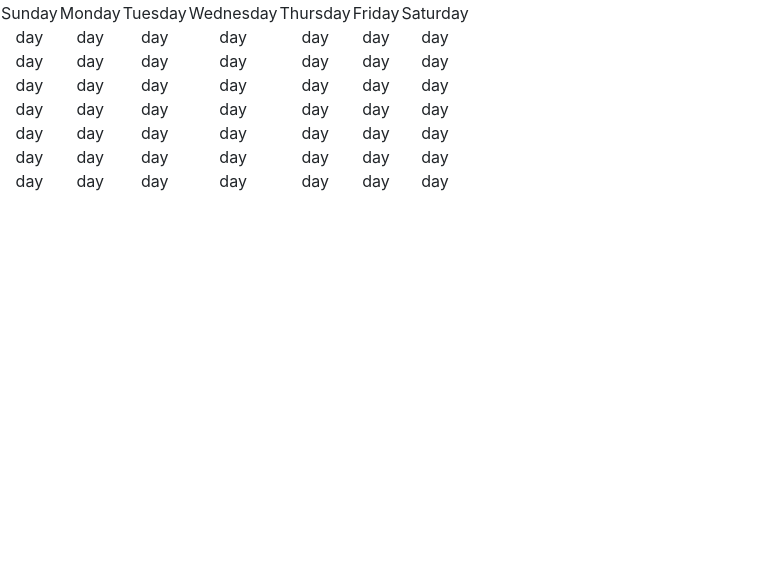
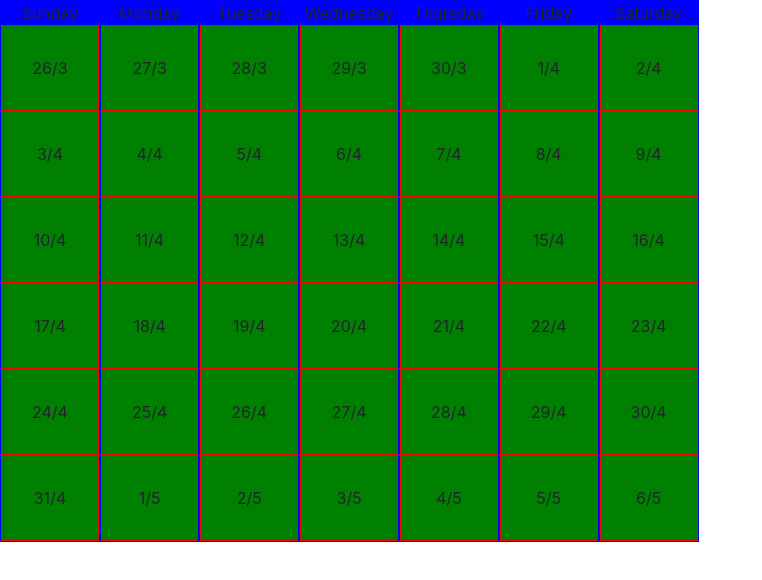
Before and after one commit to WillRMachado/jobsityReactChallenge, a React (Create React App) app: page / in a window 1280 px wide. Shown: the top 580 px of the page, without its empty margins (0-762 px from the left). Built offline with nearby package versions, Linux system fonts and the light colour scheme.

Commit message:
change calendar to 6 weeks

```diff
--- a/src/pages/Calendar/calendar.tsx
+++ b/src/pages/Calendar/calendar.tsx
@@ -1,28 +1,41 @@
 /* eslint-disable no-fallthrough */
 import React from "react";
 
-import moment from "moment";
 
-import Day from "./fragments/day";
-import Week from "./fragments/weekColum";
-
-import { Container, Col, Row } from "react-bootstrap";
+// import moment from "moment";
+// import { Container, Col, Row } from "react-bootstrap";
 import WeekColumn from "./fragments/weekColum";
 
-function calendar() {
-  const monthWeekdayStart = 2;
-  const monthDays = 31;
-  const previousMonthDaysShowing = 2;
-  const nextMonthDaysShowing = 2;
-
-  const weekDays = [
-    "Sunday",
-    "Monday",
-    "Tuesday",
-    "Wednesday",
-    "Thursday",
-    "Friday",
-    "Saturday",
+function Calendar() {
+  const calendar = [
+    {
+      dayTitle: "Sunday",
+      daysColumn: getDaysColumn(0),
+    },
+    {
+      dayTitle: "Monday",
+      daysColumn: getDaysColumn(1),
+    },
+    {
+      dayTitle: "Tuesday",
+      daysColumn: getDaysColumn(2),
+    },
+    {
+      dayTitle: "Wednesday",
+      daysColumn: getDaysColumn(3),
+    },
+    {
+      dayTitle: "Thursday",
+      daysColumn: getDaysColumn(4),
+    },
+    {
+      dayTitle: "Friday",
+      daysColumn: getDaysColumn(5),
+    },
+    {
+      dayTitle: "Saturday",
+      daysColumn: getDaysColumn(6),
+    },
   ];
 
   function getDaysColumn(dayNumber: any) {
@@ -30,14 +43,14 @@ function calendar() {
       month = d.getMonth(),
       weekDays = [];
 
-    d.setDate(dayNumber);
+    d.setDate(1);
 
     // Get the first week day in the month
     while (d.getDay() !== dayNumber) {
       d.setDate(d.getDate() + 1);
     }
 
-    //adding previous Month Days
+    // adding previous Month Days
     if (d.getDate() > dayNumber + 1) {
       let prevDay = new Date();
       prevDay.setDate(d.getDate() - 7);
@@ -51,34 +64,24 @@ function calendar() {
     }
 
     //adding next month dates
-    if (weekDays.length <= 4) {
+    if (weekDays.length <= 5) {
       weekDays.push(d);
     }
 
     return weekDays;
   }
 
-  const getDates = () => {
-    let sundays = getDaysColumn(0);
-    let mondays = getDaysColumn(1);
-    let tuesdays = getDaysColumn(2);
-    let wednesdays = getDaysColumn(3);
-    let thursdays = getDaysColumn(4);
-    let fridays = getDaysColumn(5);
-    let saturdays = getDaysColumn(6);
-    const w = getDaysColumn(6);
-    console.log("w", mondays);
-  };
-  getDates();
-
   return (
     <div>
       <table>
-        <thead />
         <tbody>
-          <tr>
-            {weekDays.map((day, i) => (
-              <WeekColumn key={i} dayTitle={day} />
+          <tr style={{ backgroundColor: "blue" }}>
+            {calendar.map((day, i) => (
+              <WeekColumn
+                key={i}
+                dayTitle={day.dayTitle}
+                daysColumn={day.daysColumn}
+              />
             ))}
           </tr>
         </tbody>
@@ -87,4 +90,4 @@ function calendar() {
   );
 }
 
-export default calendar;
+export default Calendar;
--- a/src/pages/Calendar/fragments/day.tsx
+++ b/src/pages/Calendar/fragments/day.tsx
@@ -1,19 +1,22 @@
 import React from "react";
 
-function day() {
+function day(props: { date: any; }) {
+  const { date } = props;
+  console.log("p", props.date.getDay());
   return (
     <div
       style={{
-        // backgroundColor: "green",
+        width: "100%",
+        minHeight: "1000",
+        backgroundColor: "green",
         // width: "9vw",
-        // paddingRight: 30,
-        // paddingLeft: 30,
-        // borderWidth: 1,
-        // borderStyle: "solid",
-        // borderColor: "red",
+        padding: 30,
+        borderWidth: 1,
+        borderStyle: "solid",
+        borderColor: "red",
       }}
     >
-      day
+      {date.getDate() + "/" + date.getMonth()}
     </div>
   );
 }
--- a/src/pages/Calendar/fragments/weekColum.tsx
+++ b/src/pages/Calendar/fragments/weekColum.tsx
@@ -2,19 +2,21 @@ import React from "react";
 
 import Day from "./day";
 
-function weekColumn(props: any) {
-  const { dayTitle } = props;
+function weekColumn(props: { dayTitle: any; daysColumn: any }) {
+  const { dayTitle, daysColumn } = props;
   return (
-    <td style={{}}>
-      {dayTitle}
-      <Day />
-      <Day />
-      <Day />
-      <Day />
-      <Day />
-      <Day />
-      <Day />
-    </td>
+    <>
+      <td
+        style={{
+          width:1,
+        }}
+      >
+        {dayTitle}
+        {daysColumn.map((date: any) => (
+          <Day date={date} />
+        ))}
+      </td>
+    </>
   );
 }
 
--- a/src/store/index.js
+++ b/src/store/index.js
@@ -1,4 +1,4 @@
-import { createStore, applyMiddleware } from "redux";
+import { createStore } from "redux";
 import rootReducer from "./reducers";
 
 const reducersStore = createStore(rootReducer);
```
